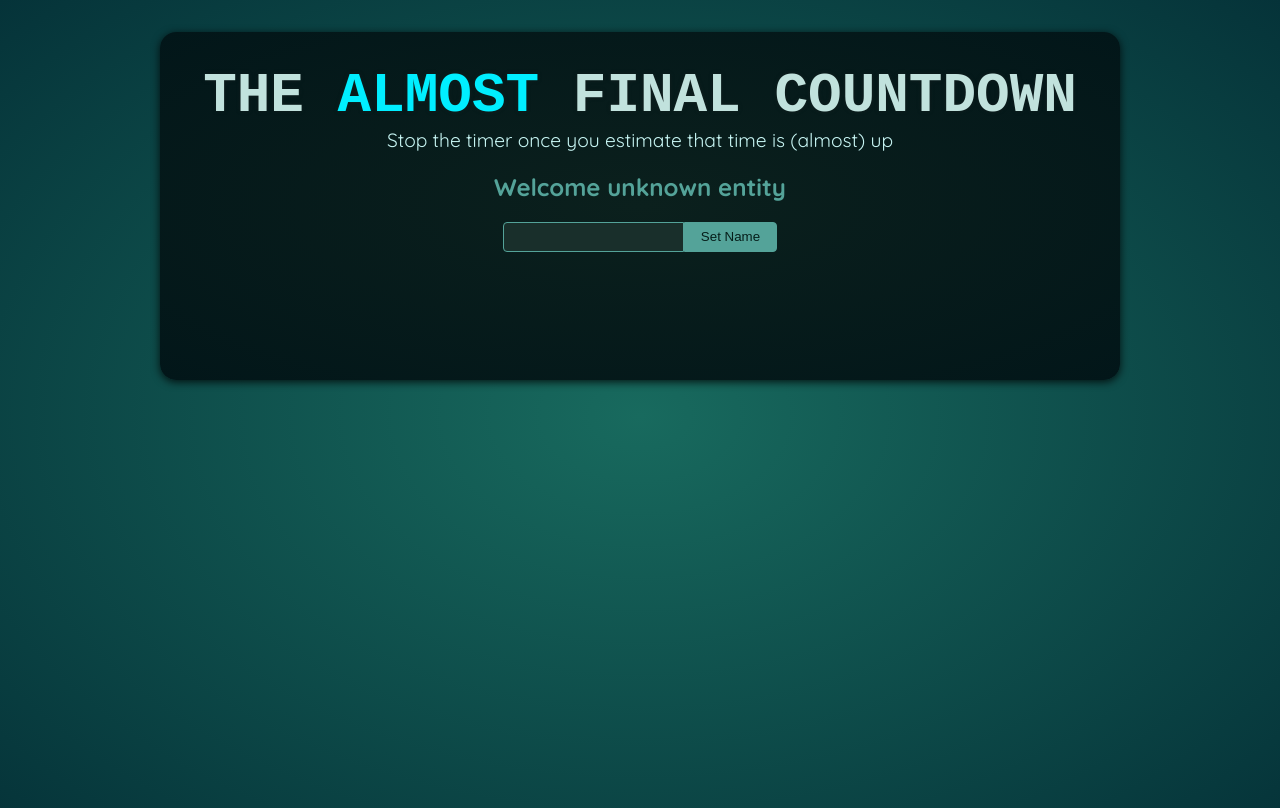
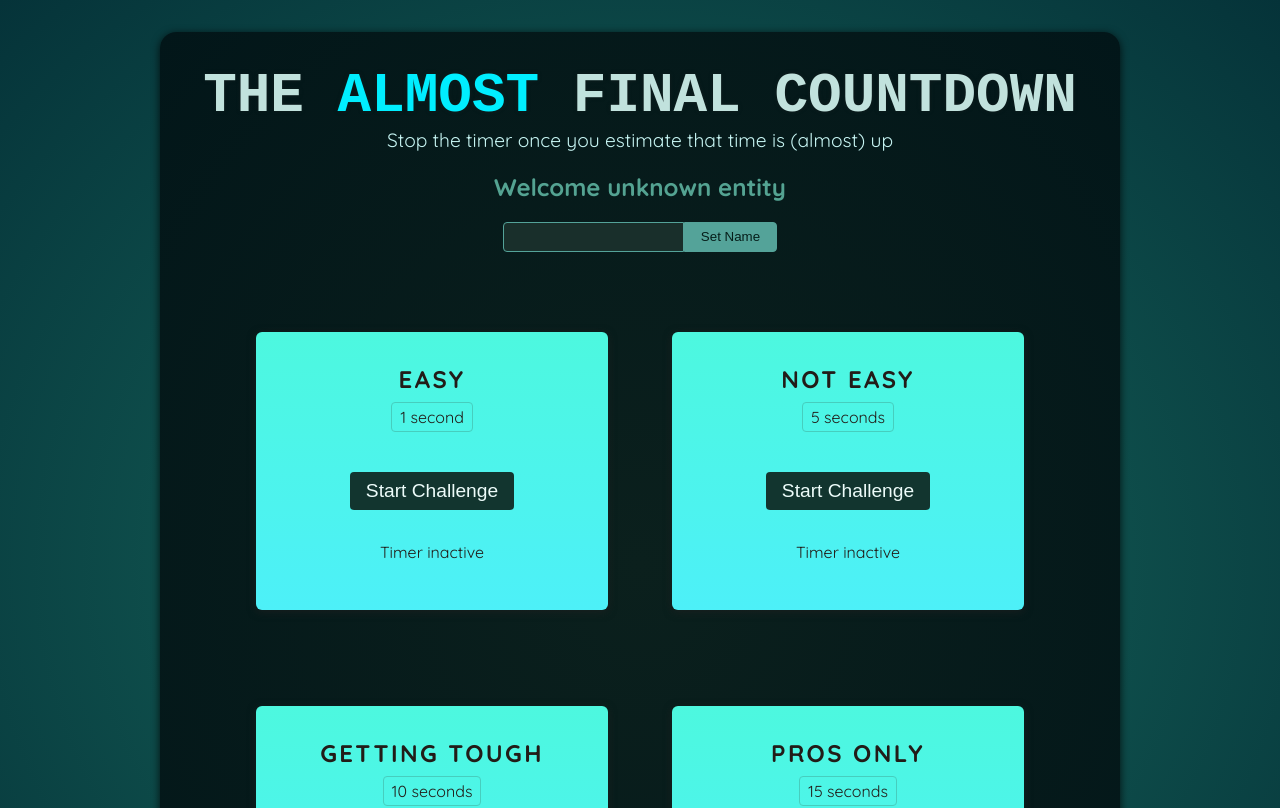
Before and after one commit to Mesud-Ahmed/The-Almost-Final-Countdown, a React (Vite) app: page / in a window 1280 px wide. Shown: the top 808 px of the page. Built offline with nearby package versions, Linux system fonts and the light colour scheme; a web font is replaced by a local one.

Commit message:
feat:Add state management for timer start and expiration

```diff
--- a/src/App.jsx
+++ b/src/App.jsx
@@ -1,11 +1,16 @@
 import Player from "./components/Player"
-
+import TimerChallenge from "./components/TimerChallenge"
 function App() {
 
   return (
     <>
       <Player />
-      <div id="challenges"></div>
+      <div id="challenges">
+        <TimerChallenge title='Easy' targetTime={1} />
+        <TimerChallenge title='Not easy' targetTime={5} />
+        <TimerChallenge title='Getting tough' targetTime={10} />
+        <TimerChallenge title='Pros Only' targetTime={15} />
+      </div>
     </>
   )
 }
--- a/src/components/Player.jsx
+++ b/src/components/Player.jsx
@@ -1,12 +1,13 @@
 import { useRef, useState } from "react"
 export default function Player() {
     // Use refs for non-rendering-related tasks
-    // (like storing a mutable value or directly interacting with the DOM)
+    // (like storing a mutable value or directly interacting with the DOM
     const playerName = useRef()
     const [name, setName] = useState(null)
 
     const handleClick = () => {
         setName(playerName.current.value)
+        playerName.current.value = ''
     }
     return (
         <section id="player">
--- /dev/null
+++ b/src/components/TimerChallenge.jsx
@@ -0,0 +1,28 @@
+import { useState } from "react"
+export default function TimerChallenge({ title, targetTime }) {
+    const [timeExpired, setTimeExpired] = useState(false)
+    const [timerStartd, setTimerStarted] = useState(false)
+    const handleStart = () => {
+        setTimerStarted(true)
+        setTimeout(() => {
+            setTimeExpired(true)
+        }, targetTime * 1000)
+    }
+    return (
+        <section className="challenge">
+            <h2>{title}</h2>
+            {timeExpired && <p>You Lost!!</p>}
+            <p className="challenge-time">
+                {targetTime} second{targetTime > 1 ? 's' : ''}
+
+            </p>
+            <p>
+                <button onClick={handleStart}>{timerStartd ? 'Stop': 'Start'} Challenge</button>
+            </p>
+            <p className={timerStartd ? 'active': undefined}>
+
+                {timerStartd ? 'Time is running...':'Timer inactive'}
+            </p>
+        </section>
+    )
+}
--- a/src/index.css
+++ b/src/index.css
@@ -50,7 +50,7 @@
 }
 
 #player h2 {
-  color: #54a399;
+  color: #54a392;
 }
 
 #player p {
@@ -102,6 +102,7 @@
   padding: 2rem;
   margin: 2rem auto;
   background: linear-gradient(#4df8df, #4df0f8);
+
   color: #221c18;
   box-shadow: 0 2px 8px rgba(35, 34, 34, 0.6);
   border-radius: 6px;
```
